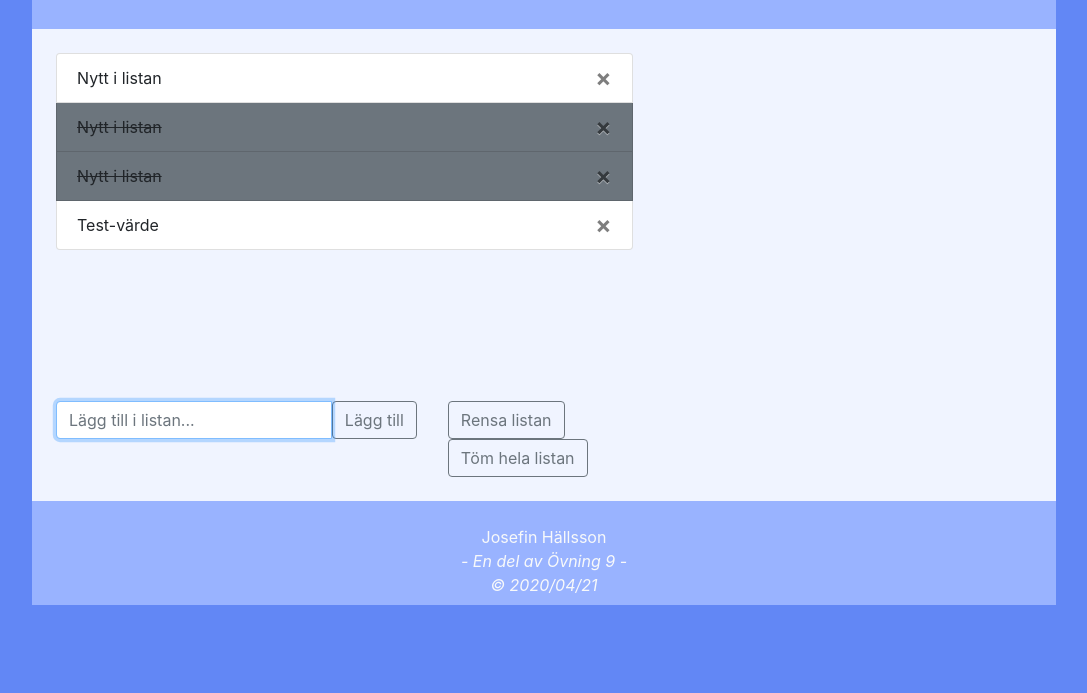
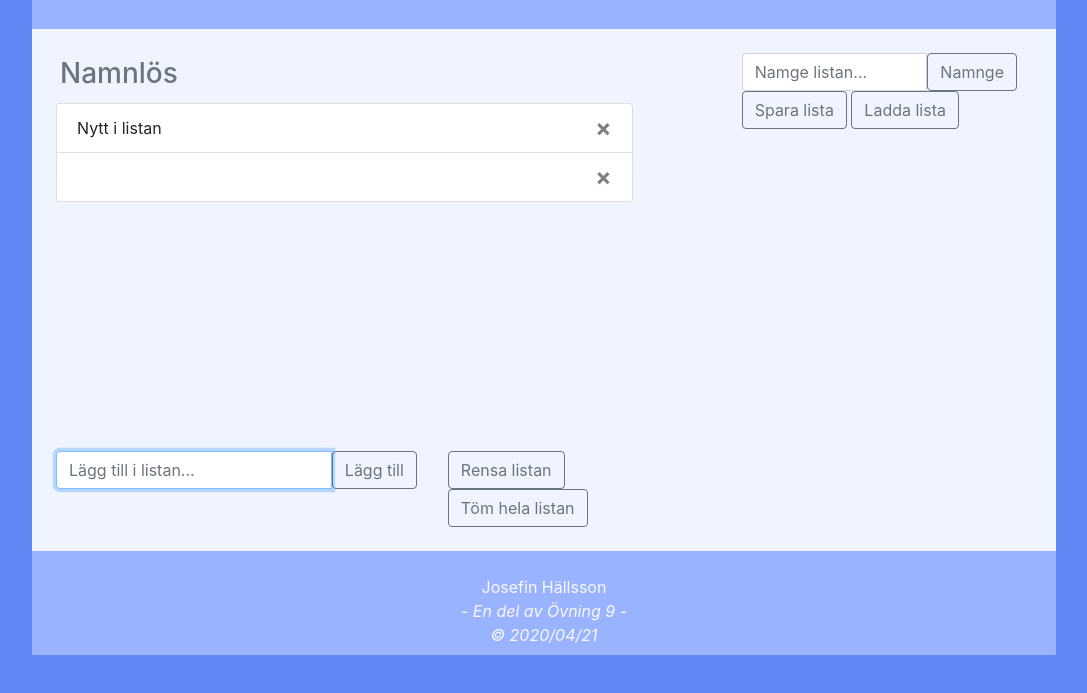
Before and after one commit to jhallsson/Uppgift9_Josefin, a plain HTML site: page shoppingList/shoppingList.html in a window 1280 px wide. Both pictures are taken after a click on the button "Lägg till". Shown: the part 75-768 px from the top of the page, without its empty margins (96-1183 px from the left). Drawn offline with nearby package versions, Linux system fonts and the light colour scheme.

Commit message:
fixat fokus på inputs

```diff
--- a/shoppingList/script.js
+++ b/shoppingList/script.js
@@ -1,19 +1,22 @@
+let shoppingList = document.getElementById("shoppingList");
 let addButton = document.getElementById("addItem");
 let trimButton = document.getElementById("trimList");
 let clearButton = document.getElementById("clearList");
-let shoppingList = document.getElementById("shoppingList");
+let nameButton = document.getElementById("nameList");
+
 
 addButton.addEventListener("click", addToList);
 trimButton.addEventListener("click", clearRemoved);
 clearButton.addEventListener("click", clearList);
+nameButton.addEventListener("click", nameList);
 
 function addToList() {
   let input = document.getElementById("listItem");
   let newPost = createAnchorTag(input);
   //lägg till i listan
   shoppingList.appendChild(newPost);
-  input.value="";
-  input.focus();
+  resetFocus(input);
+
 }
 
 function removeFromList(item) {
@@ -21,12 +24,12 @@ function removeFromList(item) {
   let deleteItem = confirm("Är du säker på att du vill ta bort " + itemText + "?");
   if (deleteItem) {
     let listItem = item.parentNode;
-    listItem.classList.add("bg-secondary");
+    listItem.classList.add("bg-info");
   }
 }
 
 function clearRemoved() {
-  let removedItems = document.getElementsByClassName("bg-secondary");
+  let removedItems = document.getElementsByClassName("bg-info");
   while (removedItems.length > 0) {
     shoppingList.removeChild(removedItems[0]);
   }
@@ -36,6 +39,18 @@ function clearList() {
   while (shoppingList.childElementCount > 0) {
     shoppingList.removeChild(shoppingList.firstElementChild);
   }
+}
+
+function nameList(){
+  let inputName = document.getElementById("listNameInput");
+  let listName = document.getElementById("listName");
+  listName.innerHTML= inputName.value;
+  resetFocus(inputName);
+}
+
+function resetFocus(input){
+  input.value="";
+  document.getElementById("listItem").focus();
 }
 
 function createAnchorTag(item) {
--- a/shoppingList/shoppingList.html
+++ b/shoppingList/shoppingList.html
@@ -19,29 +19,37 @@
   <section id="listSection">
     <div class="row p-4">
       <div class="col-md-8">
+        <h3 class="text-muted p-1" id="listName">Namnlös</h3>
+
+
         <div id="shoppingList" class=" list-group overflow-auto ">
-          <a class="list-group-item list-group-item-action">Nytt i listan<button type="close" onclick="removeFromList(this)" class="close">×</button></a>
-          <a class="list-group-item list-group-item-action bg-secondary">Nytt i listan<button type="close" onclick="removeFromList(this)" class="close">×</button></a>
-          <a class="list-group-item list-group-item-action bg-secondary">Nytt i listan
+
+          <a class="list-group-item list-group-item-action">Nytt i listan
             <!-- <button type="close" onclick="removeFromList(this)" class="close"><span>&times;</span></button> -->
             <button class="close" data-toggle="confirmation" data-confirmation-event="removeFromList(this)" data-placement="right"><span>&times;</span></button>
 <!-- <button class="btn btn-default" data-toggle="confirmation" data-placement="right">Confirmation on right</button> -->
           </a>
         </div>
       </div>
-      <!-- <div class="col ">
-        <div class="container border">
-          Info/Feedback
+      <div class="col-md">
+        <div class="container">
+          <div class="input-group">  <!--class='input-group-append'-->
+          <input type="text" id="listNameInput" class="form-control" placeholder="Namge listan...">
+            <button class="btn btn-outline-secondary" type="button" id="nameList">Namnge</button>
+          </div>
+          <button class="btn btn-outline-secondary" type="button" >Spara lista</button>
+          <button class="btn btn-outline-secondary" type="button" >Ladda lista</button>
+
 
         </div>
-      </div> -->
+      </div>
     </div>
 
   </section>
   <section id="inputSection">
     <div class="row p-4">
       <div class="input-group col-md-8">
-        <input type="text" id="listItem" class="form-control" value="Test-värde" placeholder="Lägg till i listan..." autofocus>
+        <input type="text" id="listItem" class="form-control" placeholder="Lägg till i listan..." autofocus>
          <div>  <!--class='input-group-append'-->
           <button class="btn btn-outline-secondary" type="button" id="addItem">Lägg till</button>
         </div>
--- a/shoppingList/style.css
+++ b/shoppingList/style.css
@@ -14,8 +14,12 @@ section{
   max-height: 300px;
 }
 
-
-.bg-secondary{
+.bg-info{
   text-decoration: line-through !important;
   /* background-color: #7488c4 !important; */
 }
+
+/* .bg-secondary{
+  text-decoration: line-through !important;
+  background-color: #7488c4 !important;
+} */
```
